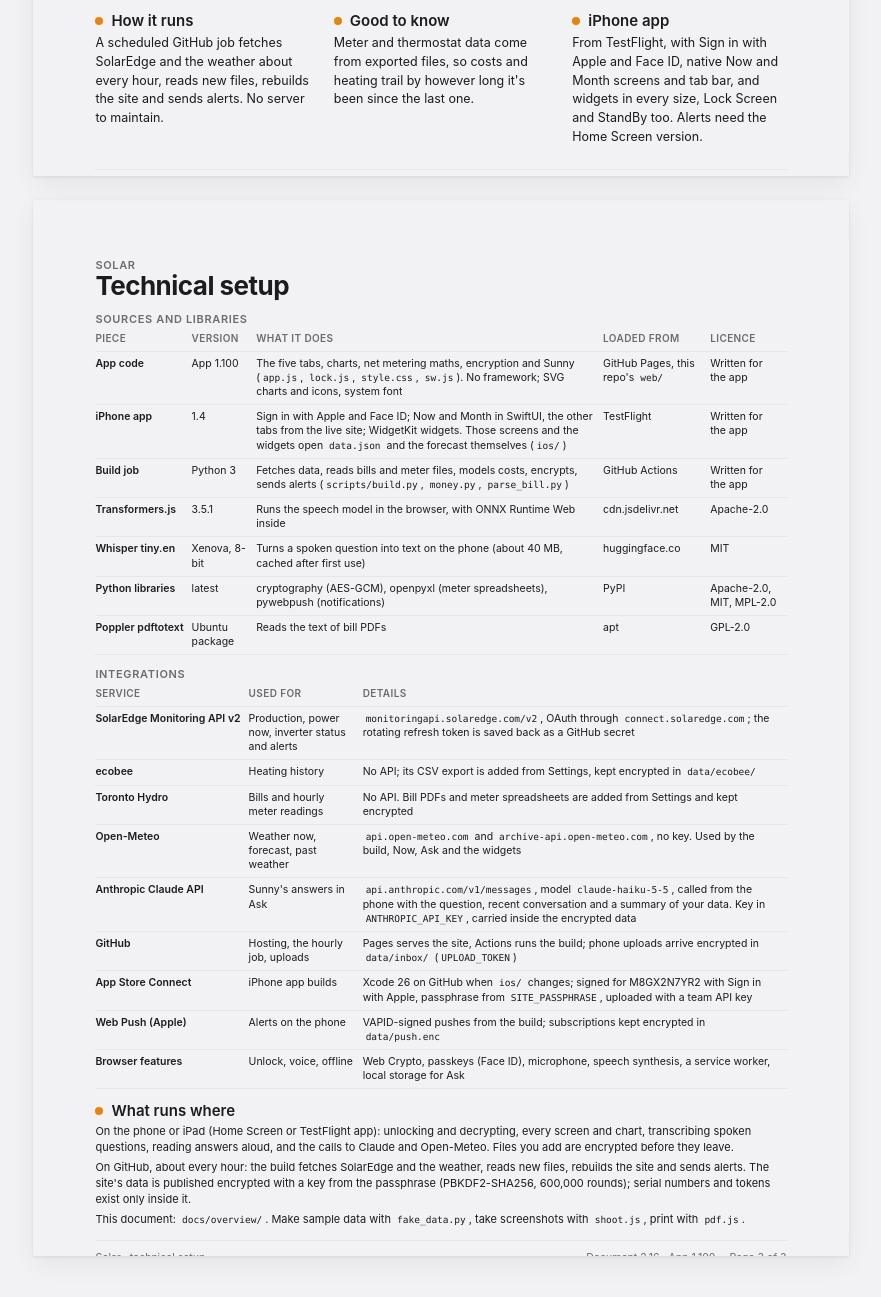
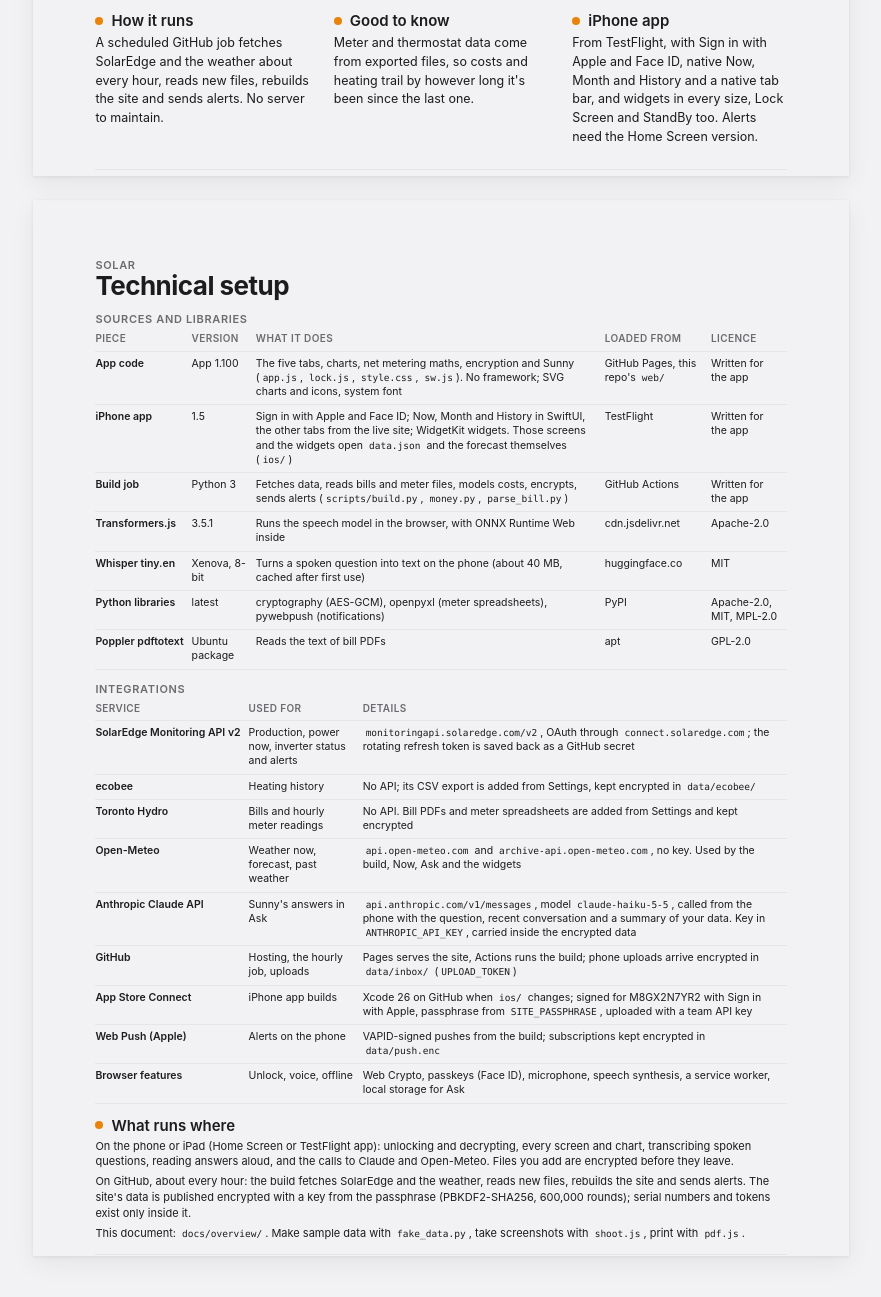
Before and after one commit to davidanthonyalleyne-dot/home-solar, a plain HTML site: page docs/overview/overview.html in a window 1280 px wide. Shown: the part 1984-3281 px from the top of the page, without its empty margins (199-1080 px from the left). Drawn offline with Linux system fonts and the light colour scheme.

Commit message:
Overview 2.17: native History in the iPhone app 1.5
Co-Authored-By: Claude Opus 5.5 <noreply@anthropic.com>
Claude-Session: https://claude.ai/code/session_01CEFPxjZDcfbtGCxb9WM3yL

```diff
--- a/docs/overview/overview.html
+++ b/docs/overview/overview.html
@@ -101,7 +101,7 @@
     </div>
   </div>
 
-  <footer><span>Solar · what the app does · Screenshots show sample data, not real figures</span><span class="ver"><span>Document 2.16 · App 1.100</span><span>Page 1 of 3</span></span></footer>
+  <footer><span>Solar · what the app does · Screenshots show sample data, not real figures</span><span class="ver"><span>Document 2.17 · App 1.100</span><span>Page 1 of 3</span></span></footer>
 </div>
 
 <div class="page">
@@ -127,10 +127,10 @@
     <section><h2>Private by design</h2><p>Everything is encrypted with a passphrase before it's published. Face ID unlocks it on a trusted device; the passphrase shows only if Face ID fails.</p></section>
     <section><h2>How it runs</h2><p>A scheduled GitHub job fetches SolarEdge and the weather about every hour, reads new files, rebuilds the site and sends alerts. No server to maintain.</p></section>
     <section><h2>Good to know</h2><p>Meter and thermostat data come from exported files, so costs and heating trail by however long it's been since the last one.</p></section>
-    <section><h2>iPhone app</h2><p>From TestFlight, with Sign in with Apple and Face ID, native Now and Month screens and tab bar, and widgets in every size, Lock Screen and StandBy too. Alerts need the Home Screen version.</p></section>
+    <section><h2>iPhone app</h2><p>From TestFlight, with Sign in with Apple and Face ID, native Now, Month and History and a native tab bar, and widgets in every size, Lock Screen and StandBy too. Alerts need the Home Screen version.</p></section>
   </div>
 
-  <footer><span class="num">Updated November 15, 2026</span><span class="ver"><span>Document 2.16 · App 1.100</span><span>Page 2 of 3</span></span></footer>
+  <footer><span class="num">Updated November 15, 2026</span><span class="ver"><span>Document 2.17 · App 1.100</span><span>Page 2 of 3</span></span></footer>
 </div>
 
 <div class="page tech" style="gap: 12px">
@@ -143,7 +143,7 @@
     <table>
       <tr><th>Piece</th><th>Version</th><th>What it does</th><th>Loaded from</th><th>Licence</th></tr>
       <tr><td>App code</td><td>App 1.100</td><td>The five tabs, charts, net metering maths, encryption and Sunny (<code>app.js</code>, <code>lock.js</code>, <code>style.css</code>, <code>sw.js</code>). No framework; SVG charts and icons, system font</td><td>GitHub Pages, this repo's <code>web/</code></td><td>Written for the app</td></tr>
-      <tr><td>iPhone app</td><td>1.4</td><td>Sign in with Apple and Face ID; Now and Month in SwiftUI, the other tabs from the live site; WidgetKit widgets. Those screens and the widgets open <code>data.json</code> and the forecast themselves (<code>ios/</code>)</td><td>TestFlight</td><td>Written for the app</td></tr>
+      <tr><td>iPhone app</td><td>1.5</td><td>Sign in with Apple and Face ID; Now, Month and History in SwiftUI, the other tabs from the live site; WidgetKit widgets. Those screens and the widgets open <code>data.json</code> and the forecast themselves (<code>ios/</code>)</td><td>TestFlight</td><td>Written for the app</td></tr>
       <tr><td>Build job</td><td>Python 3</td><td>Fetches data, reads bills and meter files, models costs, encrypts, sends alerts (<code>scripts/build.py</code>, <code>money.py</code>, <code>parse_bill.py</code>)</td><td>GitHub Actions</td><td>Written for the app</td></tr>
       <tr><td>Transformers.js</td><td>3.5.1</td><td>Runs the speech model in the browser, with ONNX Runtime Web inside</td><td>cdn.jsdelivr.net</td><td>Apache-2.0</td></tr>
       <tr><td>Whisper tiny.en</td><td>Xenova, 8-bit</td><td>Turns a spoken question into text on the phone (about 40 MB, cached after first use)</td><td>huggingface.co</td><td>MIT</td></tr>
@@ -174,7 +174,7 @@
     <p>This document: <code>docs/overview/</code>. Make sample data with <code>fake_data.py</code>, take screenshots with <code>shoot.js</code>, print with <code>pdf.js</code>.</p>
   </section>
 
-  <footer><span>Solar · technical setup</span><span class="ver"><span>Document 2.16 · App 1.100</span><span>Page 3 of 3</span></span></footer>
+  <footer><span>Solar · technical setup</span><span class="ver"><span>Document 2.17 · App 1.100</span><span>Page 3 of 3</span></span></footer>
 </div>
 
 </body>
```
Also changed, not shown: 1 other file.
